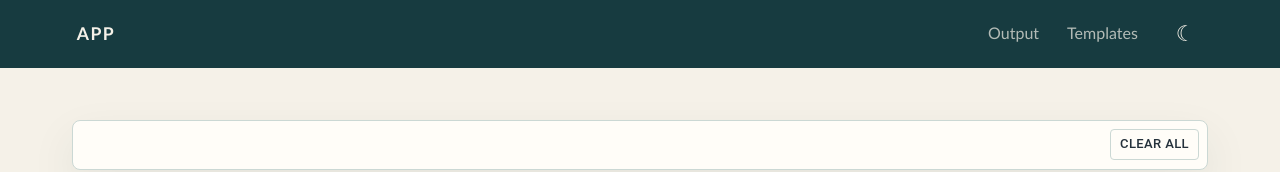
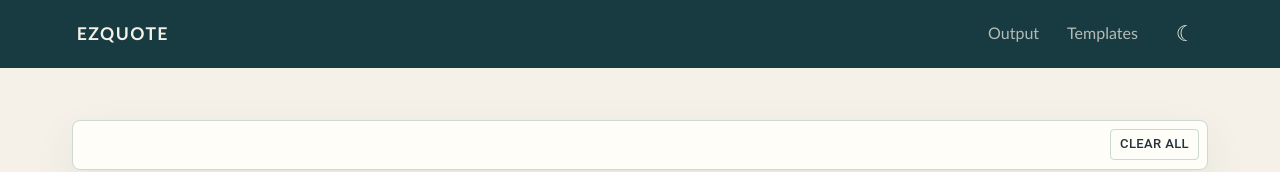
Before and after one commit to sterance/EzQuote, a React (Vite) app: page / in a window 1280 px wide. Shown: the top 172 px of the page. Built offline with nearby package versions, Linux system fonts and the light colour scheme.

Commit message:
rebrand pool1 to EzQuote

```diff
--- a/index.html
+++ b/index.html
@@ -5,7 +5,7 @@
     <link rel="icon" type="image/svg+xml" href="/favicon-light-mode.svg" media="(prefers-color-scheme: light)" />
     <link rel="icon" type="image/svg+xml" href="/favicon-dark-mode.svg" media="(prefers-color-scheme: dark)" />
     <meta name="viewport" content="width=device-width, initial-scale=1.0" />
-    <title>pool1</title>
+    <title>EzQuote</title>
   </head>
   <body>
     <div id="root"></div>
--- a/src/App.tsx
+++ b/src/App.tsx
@@ -28,7 +28,7 @@ function App() {
   return (
     <Box className="app-shell" data-theme={isDarkMode ? "dark" : "light"}>
       <Box component="nav" className="top-nav" aria-label="Main navigation">
-        <span className="brand-mark">App</span>
+        <span className="brand-mark">EzQuote</span>
         <Box className="nav-links">
           <NavLink to="/output">Output</NavLink>
           <NavLink to="/templates">Templates</NavLink>
```
Also changed, not shown: package.json (+4 -4 lines), 2 other files (tests, documents, lock files or other folders).
